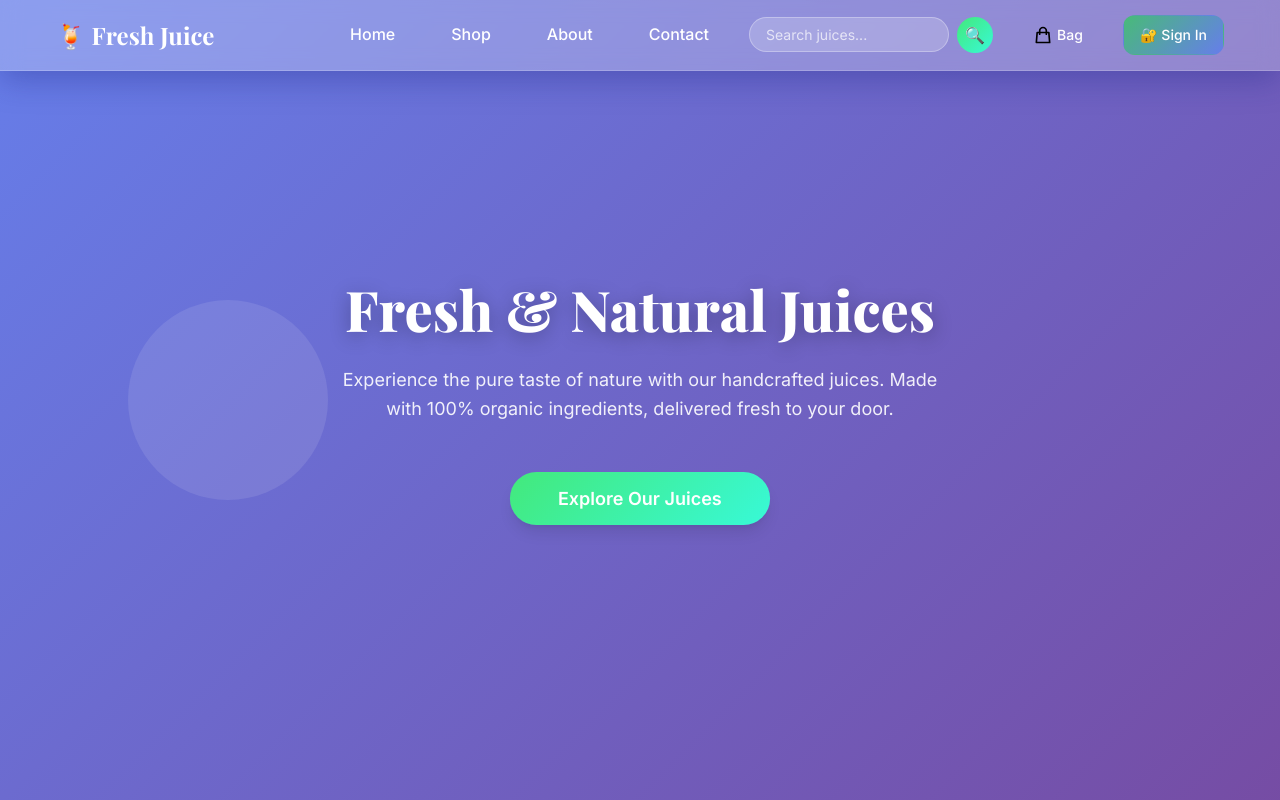
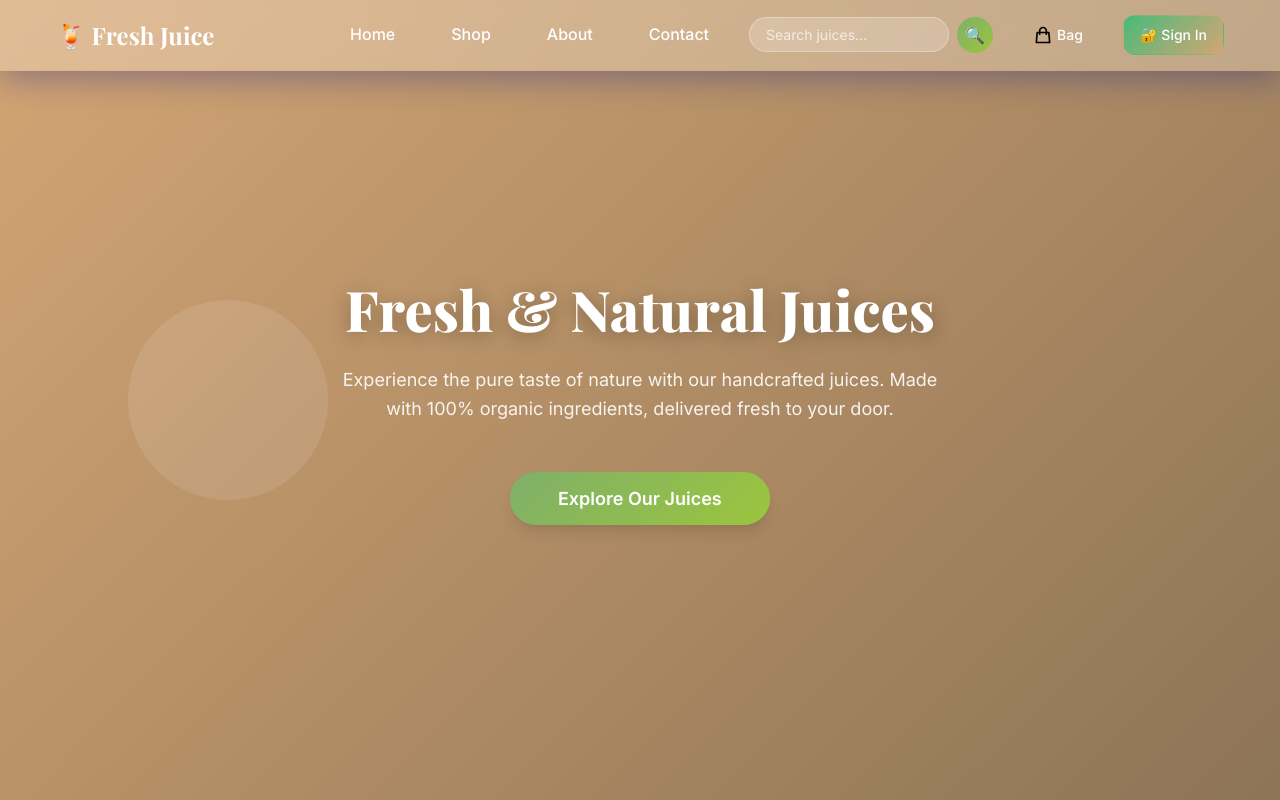
Before and after one commit to EveryA00/Initium, a Next.js app: page / in a window 1280 px wide. Shown: the top 800 px of the page. Built offline with nearby package versions, Linux system fonts and the light colour scheme.

Commit message:
Apply natural theme with creams, tans, and earth tones for organic juice store feel

```diff
--- /dev/null
+++ b/color-schemes.js
@@ -0,0 +1,132 @@
+// Color Scheme Options for Your Juice Store
+// Choose one of these schemes by copying it to your theme.js file
+
+export const colorSchemes = {
+  // Option 1: Warm & Vibrant (Current - Orange, Coral, Gold)
+  warm: {
+    primary: '#FF6B35', // Vibrant orange
+    primaryLight: '#FF8A65', // Light coral
+    primaryDark: '#E55A2B', // Darker orange
+    secondary: '#FF9F43', // Golden orange
+    secondaryLight: '#FFB74D', // Light gold
+    secondaryDark: '#F57C00', // Darker gold
+    accent: '#00D4AA', // Fresh mint green
+    accentLight: '#4DD0E1', // Light cyan
+    accentDark: '#00ACC1', // Darker cyan
+    background: '#FFF8F0', // Warm off-white
+    hero: 'linear-gradient(135deg, #FF6B35 0%, #FF9F43 50%, #00D4AA 100%)',
+  },
+
+  // Option 2: Fresh & Natural (Green, Lime, Mint)
+  fresh: {
+    primary: '#10B981', // Emerald green
+    primaryLight: '#34D399', // Light emerald
+    primaryDark: '#059669', // Darker emerald
+    secondary: '#84CC16', // Lime green
+    secondaryLight: '#A3E635', // Light lime
+    secondaryDark: '#65A30D', // Darker lime
+    accent: '#06B6D4', // Cyan
+    accentLight: '#22D3EE', // Light cyan
+    accentDark: '#0891B2', // Darker cyan
+    background: '#F0FDF4', // Light green tint
+    hero: 'linear-gradient(135deg, #10B981 0%, #84CC16 50%, #06B6D4 100%)',
+  },
+
+  // Option 3: Berry & Purple (Purple, Pink, Berry)
+  berry: {
+    primary: '#8B5CF6', // Purple
+    primaryLight: '#A78BFA', // Light purple
+    primaryDark: '#7C3AED', // Darker purple
+    secondary: '#EC4899', // Pink
+    secondaryLight: '#F472B6', // Light pink
+    secondaryDark: '#DB2777', // Darker pink
+    accent: '#F59E0B', // Amber
+    accentLight: '#FBBF24', // Light amber
+    accentDark: '#D97706', // Darker amber
+    background: '#FAF5FF', // Light purple tint
+    hero: 'linear-gradient(135deg, #8B5CF6 0%, #EC4899 50%, #F59E0B 100%)',
+  },
+
+  // Option 4: Ocean & Sky (Blue, Teal, Sky)
+  ocean: {
+    primary: '#3B82F6', // Blue
+    primaryLight: '#60A5FA', // Light blue
+    primaryDark: '#2563EB', // Darker blue
+    secondary: '#14B8A6', // Teal
+    secondaryLight: '#5EEAD4', // Light teal
+    secondaryDark: '#0D9488', // Darker teal
+    accent: '#F97316', // Orange
+    accentLight: '#FB923C', // Light orange
+    accentDark: '#EA580C', // Darker orange
+    background: '#F0F9FF', // Light blue tint
+    hero: 'linear-gradient(135deg, #3B82F6 0%, #14B8A6 50%, #F97316 100%)',
+  },
+
+  // Option 5: Sunset & Warmth (Red, Orange, Yellow)
+  sunset: {
+    primary: '#EF4444', // Red
+    primaryLight: '#F87171', // Light red
+    primaryDark: '#DC2626', // Darker red
+    secondary: '#F97316', // Orange
+    secondaryLight: '#FB923C', // Light orange
+    secondaryDark: '#EA580C', // Darker orange
+    accent: '#EAB308', // Yellow
+    accentLight: '#FDE047', // Light yellow
+    accentDark: '#CA8A04', // Darker yellow
+    background: '#FEF2F2', // Light red tint
+    hero: 'linear-gradient(135deg, #EF4444 0%, #F97316 50%, #EAB308 100%)',
+  },
+
+  // Option 6: Tropical & Exotic (Pink, Coral, Turquoise)
+  tropical: {
+    primary: '#F472B6', // Pink
+    primaryLight: '#F9A8D4', // Light pink
+    primaryDark: '#EC4899', // Darker pink
+    secondary: '#FB7185', // Rose
+    secondaryLight: '#FDA4AF', // Light rose
+    secondaryDark: '#F43F5E', // Darker rose
+    accent: '#2DD4BF', // Turquoise
+    accentLight: '#5EEAD4', // Light turquoise
+    accentDark: '#14B8A6', // Darker turquoise
+    background: '#FDF2F8', // Light pink tint
+    hero: 'linear-gradient(135deg, #F472B6 0%, #FB7185 50%, #2DD4BF 100%)',
+  },
+
+  // Option 7: Earth & Natural (Brown, Tan, Green)
+  earth: {
+    primary: '#A16207', // Amber
+    primaryLight: '#F59E0B', // Light amber
+    primaryDark: '#92400E', // Darker amber
+    secondary: '#78716C', // Stone
+    secondaryLight: '#A8A29E', // Light stone
+    secondaryDark: '#57534E', // Darker stone
+    accent: '#16A34A', // Green
+    accentLight: '#4ADE80', // Light green
+    accentDark: '#15803D', // Darker green
+    background: '#FEFCE8', // Light yellow tint
+    hero: 'linear-gradient(135deg, #A16207 0%, #78716C 50%, #16A34A 100%)',
+  },
+
+  // Option 8: Modern & Minimal (Gray, Slate, Accent)
+  modern: {
+    primary: '#64748B', // Slate
+    primaryLight: '#94A3B8', // Light slate
+    primaryDark: '#475569', // Darker slate
+    secondary: '#6B7280', // Gray
+    secondaryLight: '#9CA3AF', // Light gray
+    secondaryDark: '#4B5563', // Darker gray
+    accent: '#06B6D4', // Cyan
+    accentLight: '#22D3EE', // Light cyan
+    accentDark: '#0891B2', // Darker cyan
+    background: '#F8FAFC', // Light gray tint
+    hero: 'linear-gradient(135deg, #64748B 0%, #6B7280 50%, #06B6D4 100%)',
+  }
+};
+
+// How to use:
+// 1. Choose a color scheme from above
+// 2. Copy the colors to your theme.js file
+// 3. Update the gradients accordingly
+// 4. Deploy to see the changes
+
+export default colorSchemes;
--- a/styles/theme.js
+++ b/styles/theme.js
@@ -1,37 +1,37 @@
 const theme = {
   colors: {
-    // Modern gradient-friendly colors
-    primary: '#667eea', // Modern blue-purple
-    primaryLight: '#764ba2', // Purple gradient
-    primaryDark: '#4c63d2', // Darker blue
+    // Natural & Organic Color Scheme - Creams, Tans, Earth Tones
+    primary: '#D4A574', // Warm tan
+    primaryLight: '#E6C08C', // Light cream
+    primaryDark: '#B8860B', // Darker tan
 
-    // Fresh juice-inspired colors
-    secondary: '#f093fb', // Pink gradient
-    secondaryLight: '#f5576c', // Coral
-    secondaryDark: '#4facfe', // Light blue
+    // Secondary colors - natural and earthy
+    secondary: '#8B7355', // Rich brown
+    secondaryLight: '#A0522D', // Light brown
+    secondaryDark: '#654321', // Darker brown
 
-    // Accent colors - vibrant and fresh
-    accent: '#43e97b', // Fresh green
-    accentLight: '#38f9d7', // Mint
-    accentDark: '#fa709a', // Pink
+    // Accent colors - fresh and natural
+    accent: '#7FB069', // Sage green
+    accentLight: '#9BC53D', // Light sage
+    accentDark: '#5A7C65', // Darker sage
 
-    // Modern neutral palette
-    background: '#fafbfc', // Very light gray-blue
-    surface: '#ffffff', // Pure white
+    // Natural neutral palette
+    background: '#FDF6E3', // Warm cream
+    surface: '#FFFFFF', // Pure white
     surfaceGlass: 'rgba(255, 255, 255, 0.25)', // Glass effect
     surfaceGlassDark: 'rgba(255, 255, 255, 0.1)', // Darker glass
 
-    // Text colors
-    text: '#1a202c', // Dark charcoal
-    textSecondary: '#4a5568', // Medium gray
-    textLight: '#718096', // Light gray
+    // Text colors - natural and warm
+    text: '#2F1B14', // Deep brown
+    textSecondary: '#5D4037', // Medium brown
+    textLight: '#8D6E63', // Light brown
     textWhite: '#ffffff', // White text
 
     // Status colors
-    success: '#48bb78', // Green
-    warning: '#ed8936', // Orange
-    error: '#f56565', // Red
-    info: '#4299e1', // Blue
+    success: '#48BB78', // Green
+    warning: '#ED8936', // Orange
+    error: '#F56565', // Red
+    info: '#4299E1', // Blue
 
     // Border and shadow colors
     border: 'rgba(255, 255, 255, 0.2)', // Glass border
@@ -40,14 +40,14 @@ const theme = {
     shadowDark: 'rgba(0, 0, 0, 0.2)', // Dark shadow
     shadowGlass: 'rgba(255, 255, 255, 0.3)', // Glass shadow
 
-    // Gradient definitions
+    // Gradient definitions - natural and warm
     gradients: {
-      primary: 'linear-gradient(135deg, #667eea 0%, #764ba2 100%)',
-      secondary: 'linear-gradient(135deg, #f093fb 0%, #f5576c 100%)',
-      accent: 'linear-gradient(135deg, #43e97b 0%, #38f9d7 100%)',
-      hero: 'linear-gradient(135deg, #667eea 0%, #764ba2 50%, #f093fb 100%)',
-      card: 'linear-gradient(135deg, rgba(255, 255, 255, 0.9) 0%, rgba(255, 255, 255, 0.7) 100%)',
-      glass: 'linear-gradient(135deg, rgba(255, 255, 255, 0.25) 0%, rgba(255, 255, 255, 0.1) 100%)',
+      primary: 'linear-gradient(135deg, #D4A574 0%, #E6C08C 100%)',
+      secondary: 'linear-gradient(135deg, #8B7355 0%, #A0522D 100%)',
+      accent: 'linear-gradient(135deg, #7FB069 0%, #9BC53D 100%)',
+      hero: 'linear-gradient(135deg, #D4A574 0%, #8B7355 50%, #7FB069 100%)',
+      card: 'linear-gradient(135deg, rgba(253, 246, 227, 0.9) 0%, rgba(255, 255, 255, 0.7) 100%)',
+      glass: 'linear-gradient(135deg, rgba(253, 246, 227, 0.25) 0%, rgba(255, 255, 255, 0.1) 100%)',
     }
   },
 
@@ -127,11 +127,11 @@ const theme = {
     bounce: '0.6s cubic-bezier(0.68, -0.55, 0.265, 1.55)',
   },
 
-  // Glassmorphism effects
+  // Glassmorphism effects - natural and warm
   glass: {
-    background: 'rgba(255, 255, 255, 0.25)',
+    background: 'rgba(253, 246, 227, 0.3)',
     backdrop: 'blur(10px)',
-    border: '1px solid rgba(255, 255, 255, 0.18)',
+    border: '1px solid rgba(212, 165, 116, 0.2)',
   },
 
   // Animation keyframes
```
